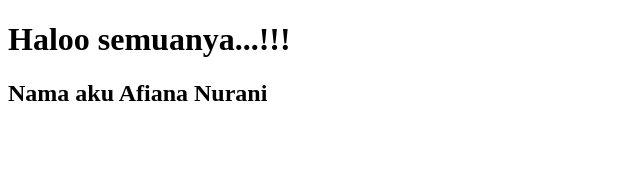
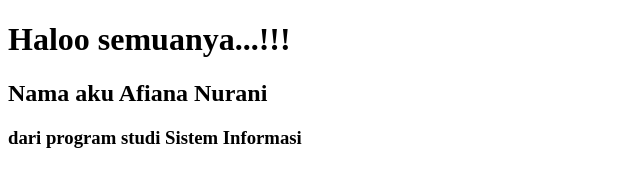
Before and after one commit to afiananr/git_ilc, a plain HTML site: page GitHub_1/index.html in a window 1280 px wide. Shown: the whole page, without its empty margins (0-640 px from the left). Drawn offline with Linux system fonts and the light colour scheme.

Commit message:
[MOD] h3

```diff
--- a/GitHub_1/index.html
+++ b/GitHub_1/index.html
@@ -8,5 +8,6 @@
 <body>
     <h1>Haloo semuanya...!!!</h1>
     <h2>Nama aku Afiana Nurani</h2>
+    <h3>dari program studi Sistem Informasi</h3>
 </body>
 </html>
```
